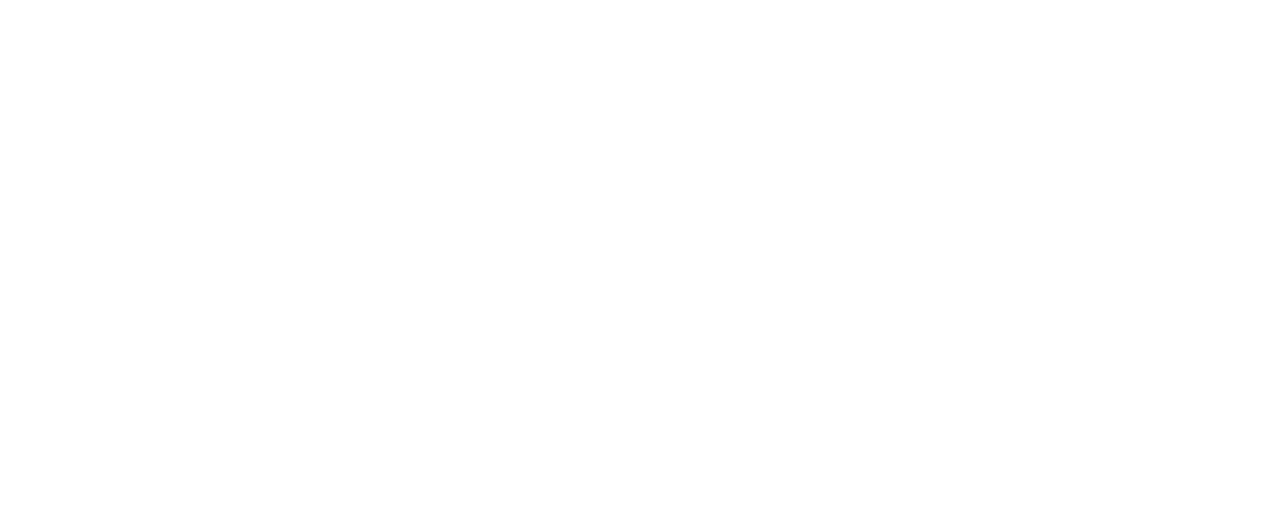
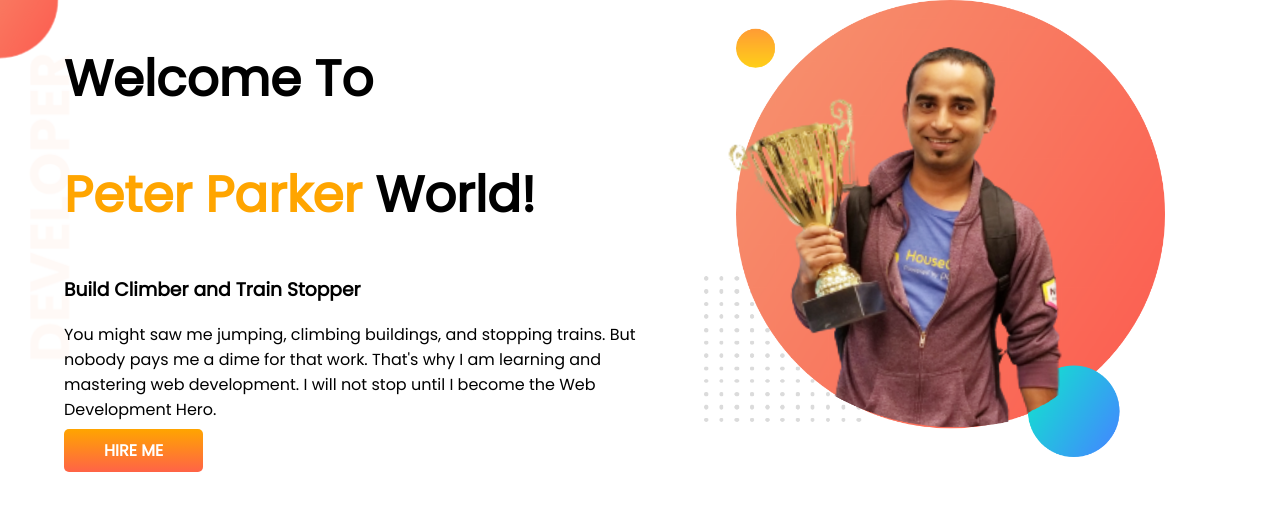
Before and after one commit to AmartyaGhoshyoo/developer-portfolio, a plain HTML site: page index.html in a window 1280 px wide. Drawn offline with Linux system fonts and the light colour scheme.

Commit message:
Designing-First-Time

```diff
--- a/index.html
+++ b/index.html
@@ -1,13 +1,34 @@
 <!DOCTYPE html>
 <html lang="en">
+
 <head>
     <meta charset="UTF-8">
     <meta http-equiv="X-UA-Compatible" content="IE=edge">
     <meta name="viewport" content="width=device-width, initial-scale=1.0">
     <title>Developer Portfolio</title>
+    <link rel="preconnect" href="https://fonts.googleapis.com">
+    <link rel="preconnect" href="https://fonts.gstatic.com" crossorigin>
+    <link href="https://fonts.googleapis.com/css2?family=Poppins&display=swap" rel="stylesheet">
     <link rel="stylesheet" href="style.css">
 </head>
+
 <body>
+    <section class="as">
+        <div class="really">
+            <h1>Welcome To</h1>
+            <h1><span class="yoo">Peter Parker</span> World!</h1>
+            <h3>Build Climber and Train Stopper</h3>
+            <p>You might saw me jumping, climbing buildings, and stopping trains. But nobody pays me a dime for that
+                work.
+                That's why I am learning and mastering web development. I will not stop until I become the Web
+                Development
+                Hero.</p>
+            <a class="link-button" target="_blank" href="https://www.linkedin.com/company/programminghero/">HIRE ME</a>
+        </div>
+        <div class="really">
+            <img src="Jhankar-bg.png" alt="">
+        </div>
+    </section>
+</body>
 
-</body>
 </html>
--- a/style.css
+++ b/style.css
@@ -0,0 +1,32 @@
+body{
+    font-family: 'Poppins', sans-serif;
+    margin: 0;
+}
+h1{
+    font-size: 50px;
+}
+.yoo{
+    color: orange;
+}
+section{
+    display: flex;
+}
+.really{
+    width: 50%;
+    padding-left: 5%;
+}
+.really img{
+    width: 80%;
+}
+.link-button{
+    text-decoration: none;
+    background-image: linear-gradient(orange, tomato);
+    padding: 10px 40px;
+    border-radius: 5px;
+    color: white;
+    font-weight: 700;
+}
+.as{
+    background-image: url(images/top-banner.png);
+    background-repeat: no-repeat;
+}
```
Also changed, not shown: Jhankar-bg.png (added), images/Jhankar-bg.png (added), images/dream-bg.png (added), images/exp-bg.png (added), images/jhankar.png (added), images/jhankar2.png (added), images/my-bg.png (added), images/my-bg2.png (added), images/top-banner.png (added), trophy-removebg-preview.png (added), 7 other files.
